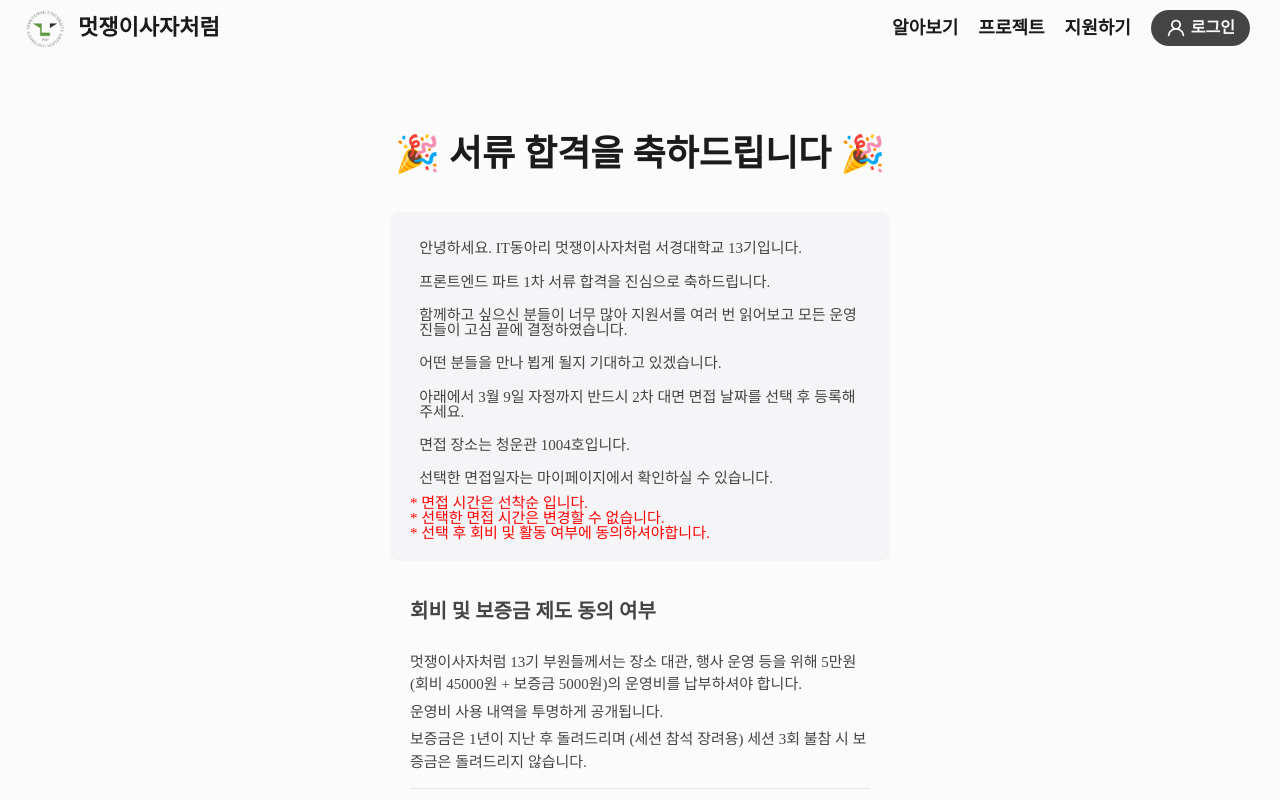
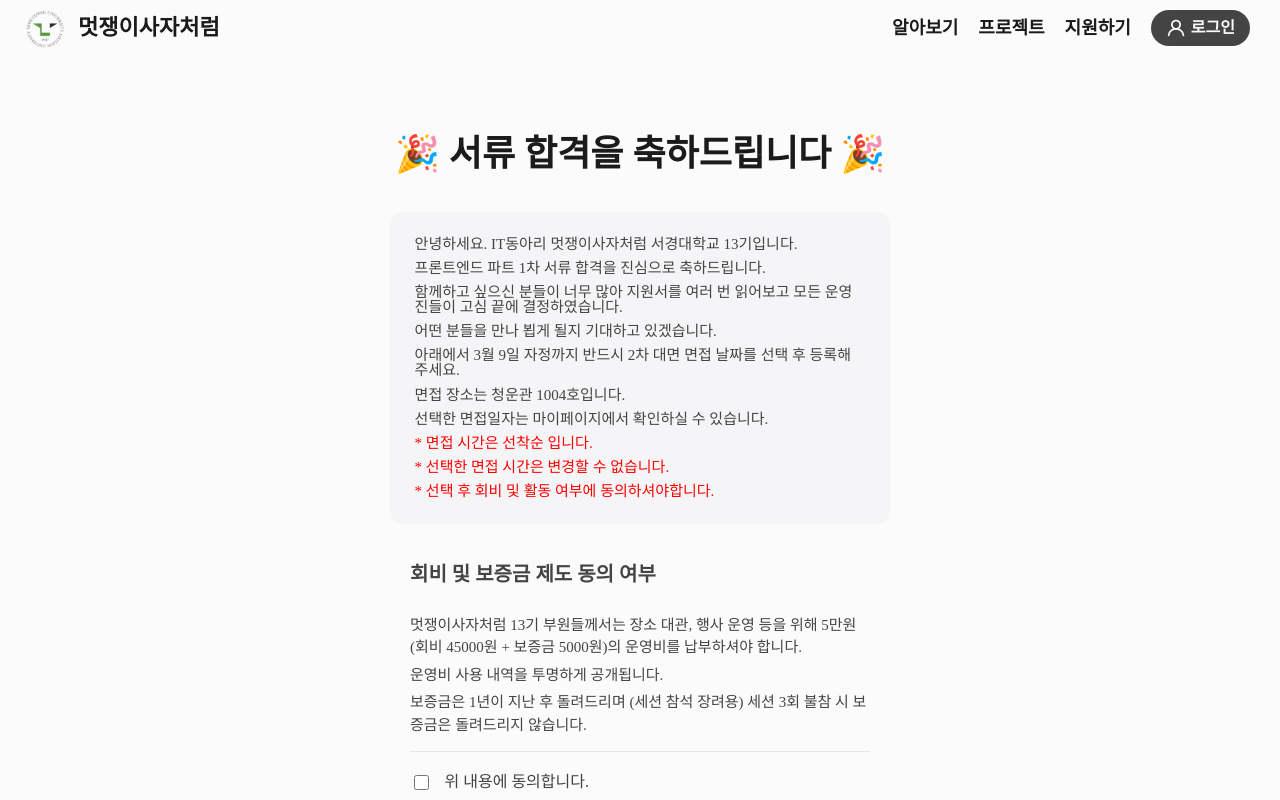
Before and after one commit to LikeLion-SKU/likelion-homepage-fe, a React (Vite) app: page /pass in a window 1280 px wide. Shown: the top 800 px of the page. Built offline with nearby package versions, Linux system fonts and the light colour scheme; no server answers; a web font is replaced by a local one.

Commit message:
🎨Design: css 수정

```diff
--- a/src/components/resultPage/interview/component/welcomeSection.module.css
+++ b/src/components/resultPage/interview/component/welcomeSection.module.css
@@ -32,13 +32,13 @@
   font-size: 15px;
   font-weight: 500;
   margin: 1%;
-  padding: 1%;
 }
 
 .guidecontent {
   color: red !important;
   font-size: 15px;
   font-weight: 500;
+  margin: 1%;
 }
 
 @media (max-width: 767px) {
```
